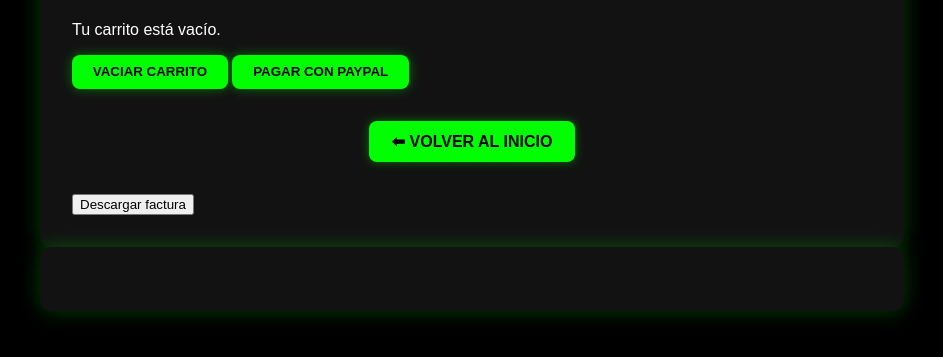
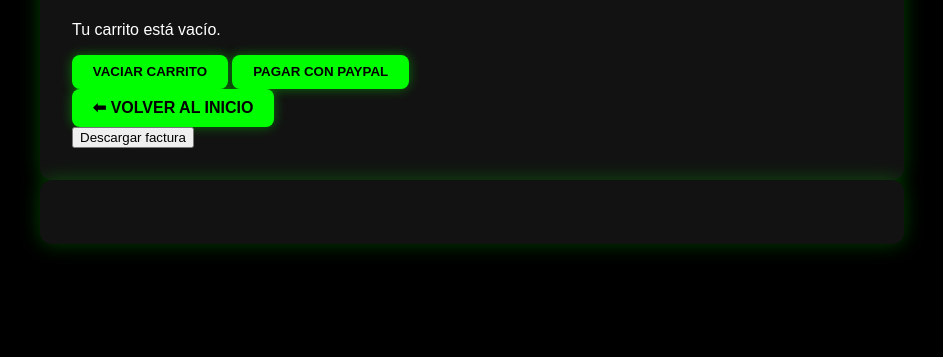
Before and after one commit to DELIRIUM-3D/DELIRIUM3D, a plain HTML site: page carrito.html in a window 1280 px wide. Shown: the part 99-456 px from the top of the page, without its empty margins (168-1111 px from the left). Drawn offline with nearby package versions, Linux system fonts and the light colour scheme.

Commit message:
style.css

```diff
--- a/css/style.css
+++ b/css/style.css
@@ -630,25 +630,3 @@ to{transform:translateY(0);opacity:1;}}
   transform: scale(1.05);
   box-shadow: 0 0 18px rgba(0, 255, 0, 0.6);
 }
-
-
-.volver {
-  margin: 2rem 0;
-  text-align: center;
-}
-
-.volver .boton {
-  background-color: #00ff00;
-  color: #000;
-  padding: 0.7rem 1.4rem;
-  font-weight: bold;
-  border-radius: 8px;
-  box-shadow: 0 0 10px rgba(0, 255, 0, 0.4);
-  text-transform: uppercase;
-  transition: all 0.3s;
-}
-
-.volver .boton:hover {
-  background-color: #00cc00;
-  transform: scale(1.05);
-}
```
